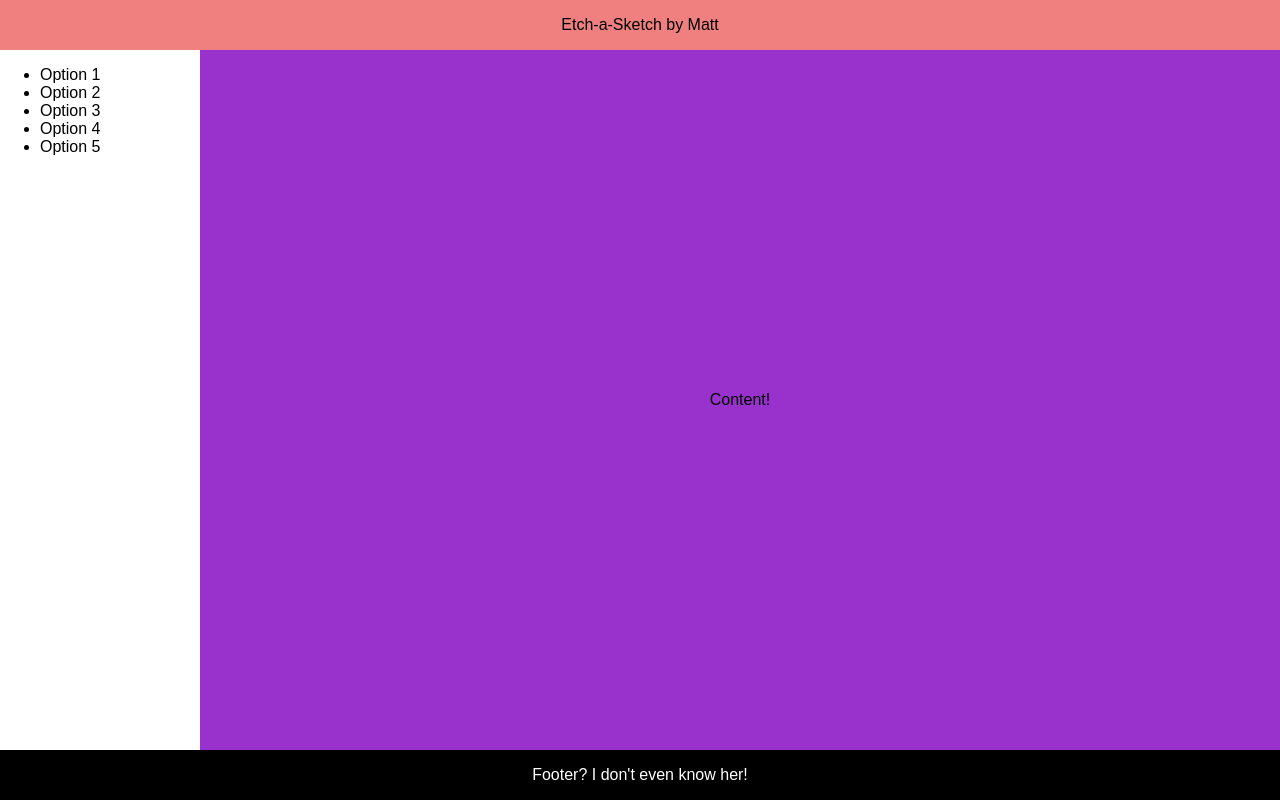
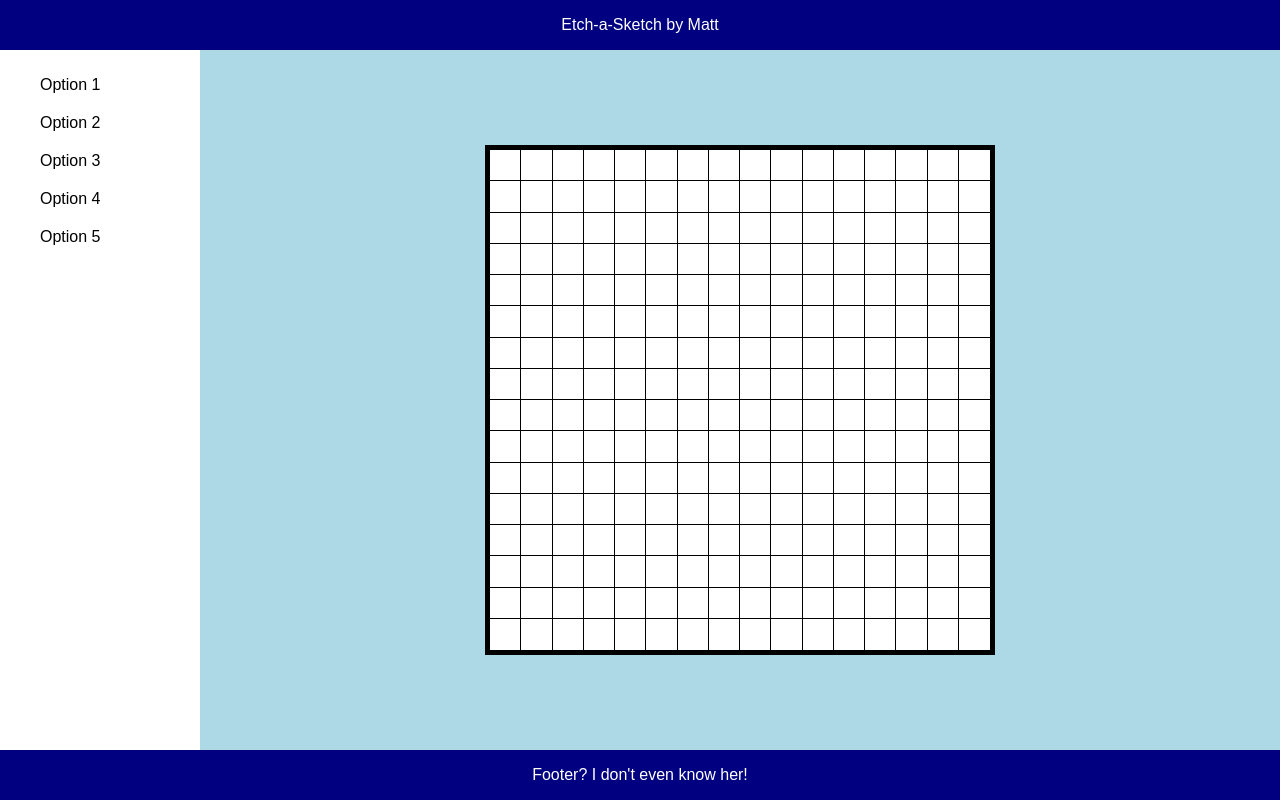
Before and after one commit to mjzachman/etch-a-sketch, a plain HTML site: page index.html in a window 1280 px wide. Drawn offline with Linux system fonts and the light colour scheme.

Commit message:
Write createGrid function

```diff
--- a/index.html
+++ b/index.html
@@ -25,7 +25,7 @@
 
 
         <div class="content">
-            <p>Content!</p>
+            <div id="grid"></div>
         </div>
 
     </div>
--- a/script.js
+++ b/script.js
@@ -0,0 +1,20 @@
+const container = document.querySelector('#grid');
+
+let gridDim = 16;
+
+function createGrid(dimension) {
+
+    let cellDim = (100/dimension).toString();
+
+    for(let i = 0; i < (dimension ** 2); i++){
+        var cell = document.createElement('div');
+        cell.setAttribute('class','cell');
+        cell.setAttribute('style','flex-basis: ' + cellDim + "%");
+        grid.appendChild(cell);
+    }
+    return;
+}
+
+
+
+createGrid(gridDim);
--- a/styles.css
+++ b/styles.css
@@ -11,7 +11,8 @@ header{
     display:flex;
     justify-content: center;
     align-items: center;
-    background-color: lightcoral;
+    background-color: navy;
+    color: white;
     height: 50px;
 }
 
@@ -31,19 +32,41 @@ header{
 
 }
 
+ul{
+    list-style-type: none;
+}
+
+li{
+    padding: 10px 0px;
+}
 .content{
     display: flex;
     justify-content: center;
     align-items: center;
-    background-color: darkorchid;
+    background-color: lightblue;
     flex-grow: 1;
 }
 
+#grid{
+    height:500px;
+    width: 500px;
+    background-color: yellow;
+    border: solid black 5px;
+    display: flex;
+    flex-wrap: wrap;
+}
+
+.cell{
+    background-color: white;
+    outline: 1px solid black;
+    margin: 0;
+    padding: 0;
+}
 footer{
     display: flex;
     justify-content: center;
     align-items: center;
-    background-color: black;
+    background-color: navy;
     color: white;
     height: 50px;
 }
```
